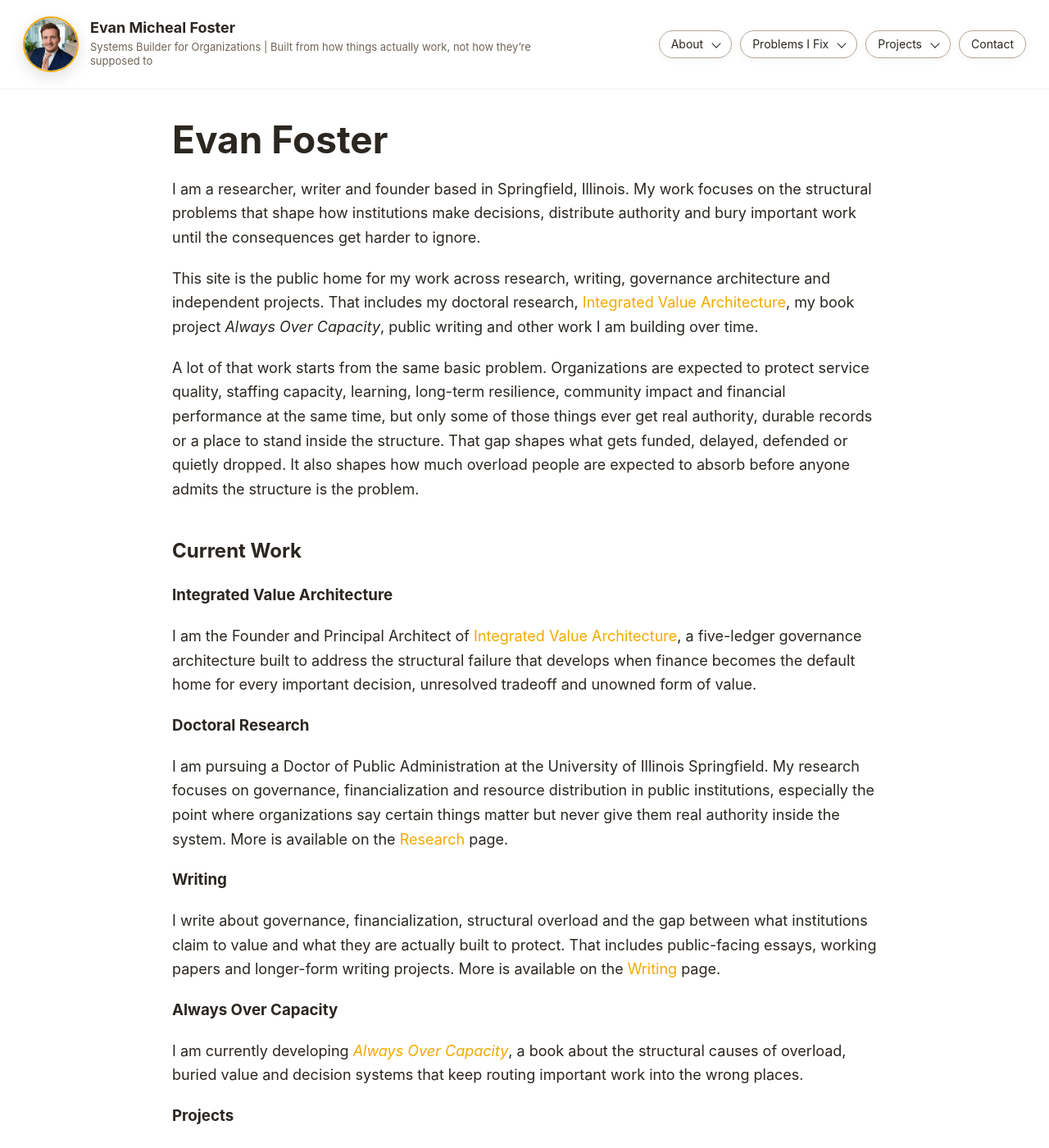
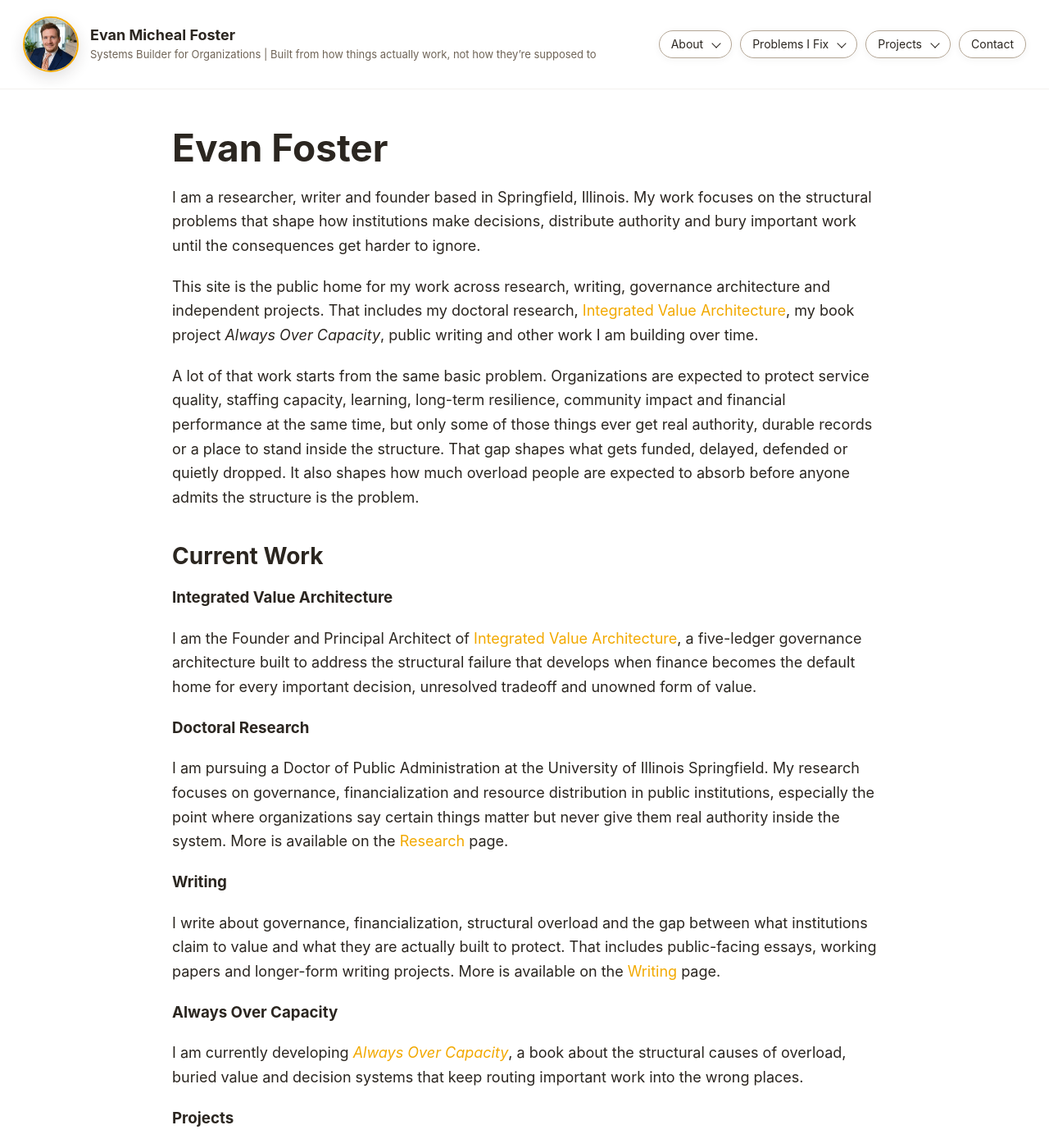
Before and after one commit to efost7873/evanmichealfoster.com, a Jekyll site: the page built from index.md, in a window 1280 px wide and 1400 px high. Shown: the whole window at 82% size. Built offline with Jekyll 4.4.1, drawn with Linux system fonts in a browser that asks for light colours.

Commit message:
Update style.css

```diff
--- a/css/style.css
+++ b/css/style.css
@@ -8,6 +8,12 @@ font-family:-apple-system,BlinkMacSystemFont,"Segoe UI",Roboto,Helvetica,Arial,s
 background:#ffffff;
 color:#2B2620;
 line-height:1.65;
+}
+
+img{
+max-width:100%;
+height:auto;
+display:block;
 }
 
 
@@ -25,7 +31,7 @@ justify-content:space-between;
 align-items:center;
 padding:20px 28px;
 z-index:1000;
-background:rgba(255,255,255,0.92);
+background:rgba(255,255,255,0.94);
 backdrop-filter:blur(10px);
 border-bottom:1px solid rgba(179,165,148,0.16);
 }
@@ -52,7 +58,6 @@ width:64px;
 height:64px;
 object-fit:cover;
 border-radius:50%;
-display:block;
 border:2px solid #F2A900;
 box-shadow:0 6px 18px rgba(43,38,32,0.14);
 }
@@ -80,7 +85,7 @@ font-size:13px;
 color:#6f6457;
 margin-top:4px;
 line-height:1.35;
-max-width:560px;
+max-width:620px;
 }
 
 
@@ -218,7 +223,7 @@ MAIN CONTENT
 
 .content{
 max-width:860px;
-margin:145px auto 80px auto;
+margin:155px auto 80px auto;
 padding:0 24px;
 }
 
@@ -235,6 +240,9 @@ margin:0 0 20px 0;
 
 h2{
 margin-top:40px;
+margin-bottom:14px;
+font-size:28px;
+line-height:1.2;
 }
 
 p{
@@ -435,7 +443,7 @@ max-width:min(88vw, 340px);
 }
 
 .content{
-margin:205px auto 60px auto;
+margin:220px auto 60px auto;
 padding:0 22px;
 }
 
@@ -499,12 +507,16 @@ box-shadow:0 8px 24px rgba(43,38,32,0.08);
 }
 
 .content{
-margin:235px auto 50px auto;
+margin:240px auto 50px auto;
 padding:0 18px;
 }
 
 h1{
 font-size:36px;
+}
+
+h2{
+font-size:24px;
 }
 
 p,
```
